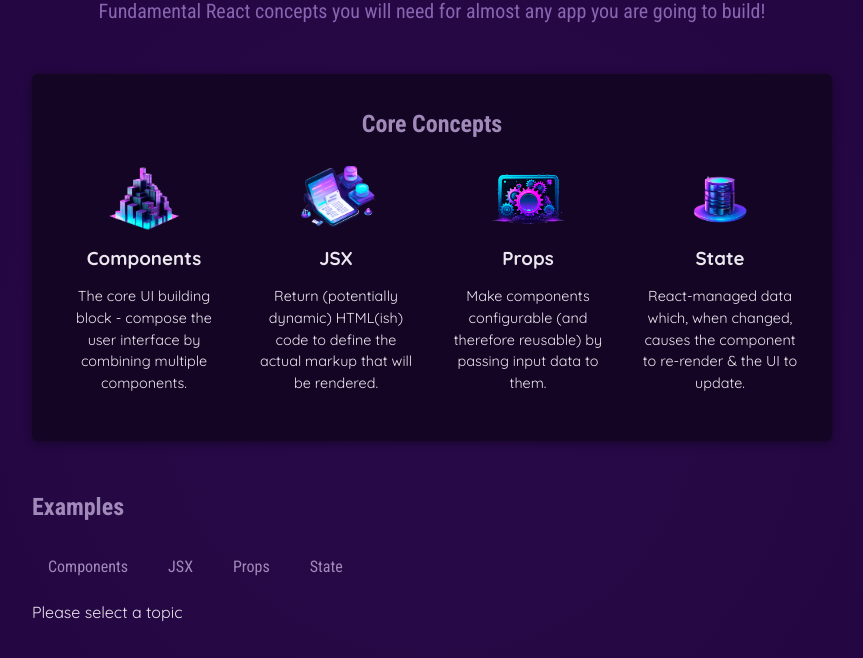
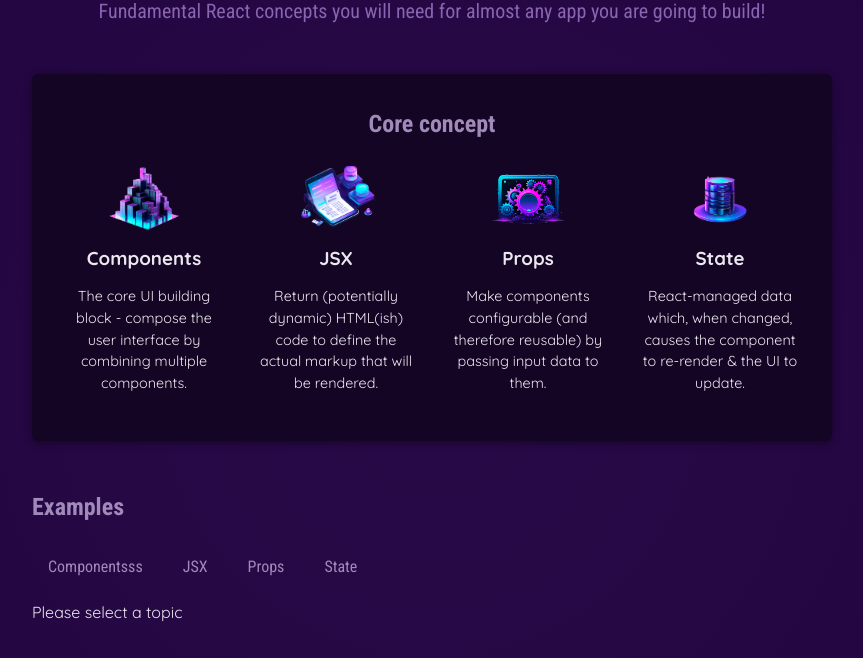
Before and after one commit to Naja001/Section3, a React (Vite) app: page / in a window 1280 px wide. Shown: the part 258-916 px from the top of the page, without its empty margins (208-1071 px from the left). Built offline with nearby package versions, Linux system fonts and the light colour scheme.

Commit message:
Make Section like a components, and forwarding props problem

```diff
--- a/src/App.jsx
+++ b/src/App.jsx
@@ -1,71 +1,19 @@
-import { useState } from "react";
 
-import { CORE_CONCEPTS } from "./data";
-import { EXAMPLES } from "./data";
 import Header from "./Components/Header/header";
 import CoreConcept from "./Components/CoreConcept";
-import TabContent from "./Components/TabContent";
+import CoreConcepts from "./Components/CoreConcepts"
+import Exemples from "./Components/Exemples";
 
 function App() {
-  const [selectedTopic, setSelectedTopic] = useState();
-  function handleSelect(selectedBtn) {
-    setSelectedTopic(selectedBtn);
-  }
+
   return (
-    <div>
+    <>
       <Header />
       <main>
-        <section id="core-concepts">
-          <h2>Core Concepts</h2>
-          <ul>
-            {CORE_CONCEPTS.map((conceptItem) => (
-              <CoreConcept key={conceptItem.title} {...conceptItem} />
-            ))}
-
-          </ul>
-        </section>
-        <section id="examples">
-          <h2>Examples</h2>
-          <menu>
-            <TabContent
-              isSelected={selectedTopic === "components"}
-              onSelect={() => handleSelect("components")}
-            >
-              Components
-            </TabContent>
-            <TabContent
-              isSelected={selectedTopic === "jsx"}
-              onSelect={() => handleSelect("jsx")}
-            >
-              JSX
-            </TabContent>
-            <TabContent
-              isSelected={selectedTopic === "props"}
-              onSelect={() => handleSelect("props")}
-            >
-              Props
-            </TabContent>
-            <TabContent
-              isSelected={selectedTopic === "state"}
-              onSelect={() => handleSelect("state")}
-            >
-              State
-            </TabContent>
-          </menu>
-          {!selectedTopic ? (
-            <p>Please select a topic</p>
-          ) : (
-            <div id="tab-content">
-              <h3>{EXAMPLES[selectedTopic].title}</h3>
-              <p>{EXAMPLES[selectedTopic].description}</p>
-              <pre>
-                <code>{EXAMPLES[selectedTopic].code}</code>
-              </pre>
-            </div>
-          )}
-        </section>
+        <CoreConcepts/>
+        <Exemples></Exemples>
       </main>
-    </div>
+    </>
   );
 }
 
--- /dev/null
+++ b/src/Components/CoreConcepts.jsx
@@ -0,0 +1,16 @@
+import { CORE_CONCEPTS } from "../data.js";
+import CoreConcept from "./CoreConcept.jsx";
+import Section from "./Section.jsx"
+
+export default function CoreConcepts() {
+  return (
+    <Section title={"Core concept"} className="primjer">
+
+      <ul>
+        {CORE_CONCEPTS.map((conceptItem) => (
+          <CoreConcept key={conceptItem.title} {...conceptItem} />
+        ))}
+      </ul>
+    </Section>
+  );
+}
--- /dev/null
+++ b/src/Components/Exemples.jsx
@@ -0,0 +1,53 @@
+import TabContent from "../Components/TabContent";
+import { useState } from "react";
+import { EXAMPLES } from "../data";
+
+export default function Exemples() {
+
+  const [selectedTopic, setSelectedTopic] = useState();
+  function handleSelect(selectedBtn) {
+    setSelectedTopic(selectedBtn);
+  }
+  return (
+    <section id="examples">
+      <h2>Examples</h2>
+      <menu>
+        <TabContent
+          isSelected={selectedTopic === "components"}
+          onSelect={() => handleSelect("components")}
+        >
+          Componentsss
+        </TabContent>
+        <TabContent
+          isSelected={selectedTopic === "jsx"}
+          onSelect={() => handleSelect("jsx")}
+        >
+          JSX
+        </TabContent>
+        <TabContent
+          isSelected={selectedTopic === "props"}
+          onSelect={() => handleSelect("props")}
+        >
+          Props
+        </TabContent>
+        <TabContent
+          isSelected={selectedTopic === "state"}
+          onSelect={() => handleSelect("state")}
+        >
+          State
+        </TabContent>
+      </menu>
+      {!selectedTopic ? (
+        <p>Please select a topic</p>
+      ) : (
+        <div id="tab-content">
+          <h3>{EXAMPLES[selectedTopic].title}</h3>
+          <p>{EXAMPLES[selectedTopic].description}</p>
+          <pre>
+            <code>{EXAMPLES[selectedTopic].code}</code>
+          </pre>
+        </div>
+      )}
+    </section>
+  );
+}
--- /dev/null
+++ b/src/Components/Section.jsx
@@ -0,0 +1,8 @@
+export default function Section({ children, title, className }) {
+  return (
+    <section id="core-concepts" className={className}>
+      <h2>{title}</h2>
+      {children}
+    </section>
+  );
+}
```
